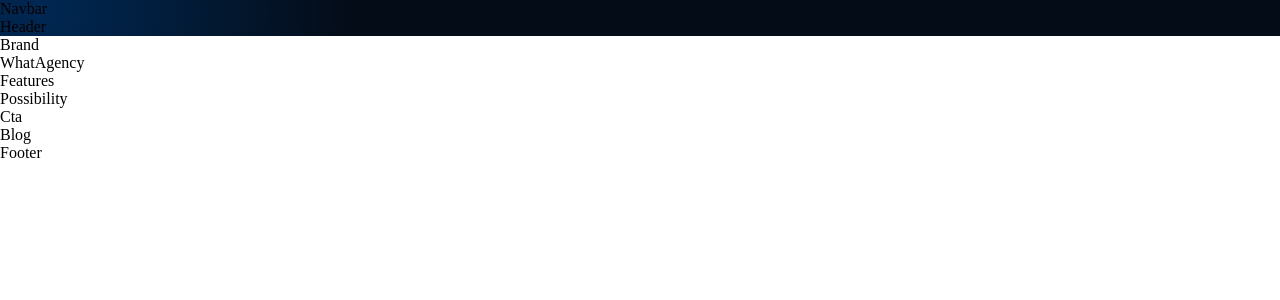
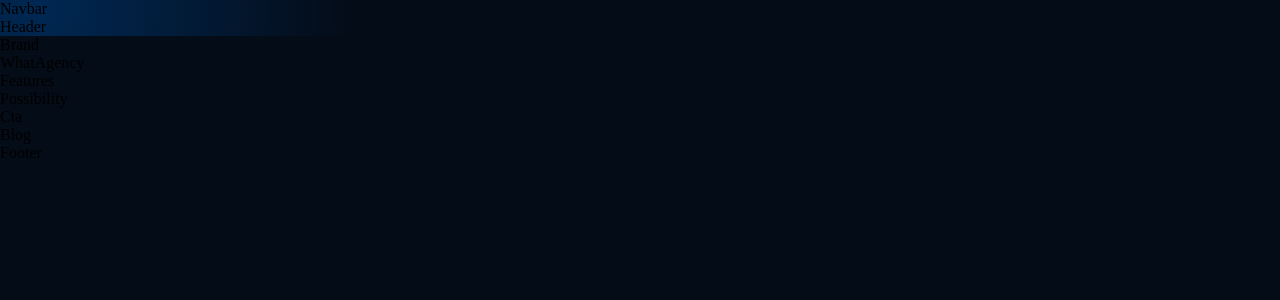
Before and after one commit to johnjc153/agency, a React (Create React App) app: page / in a window 1280 px wide. Shown: the top 300 px of the page. Built offline with nearby package versions, Linux system fonts and the light colour scheme.

Commit message:
Index css chagnes and formatting

```diff
--- /dev/null
+++ b/src/index.css
@@ -0,0 +1,14 @@
+@import url('https://fonts.googleapis.com/css2?family=Manrope:wght@200;300;400;500;600;700;800&display=swap');
+
+:root {
+  --font-family: 'Manrope', sans-serif;
+
+  --gradient-text: linear-gradient(89.97deg, #AE67FA 1.84%, #F49867 102.67%);
+  --gradient-bar: linear-gradient(103.22deg, #AE67FA -13.86%, #F49867 99.55%);
+
+  --color-bg: #040C18;
+  --color-footer : #031B34;
+  --color-blog: #042c54;
+  --color-text: #81AFDD;
+  --color-subtext: #FF8A71;
+}
--- a/src/index.js
+++ b/src/index.js
@@ -3,5 +3,7 @@
 
 import App from './App';
 
+import './index.css'
+
 
 ReactDOM.render(<App />, document.getElementById('root'));
```
